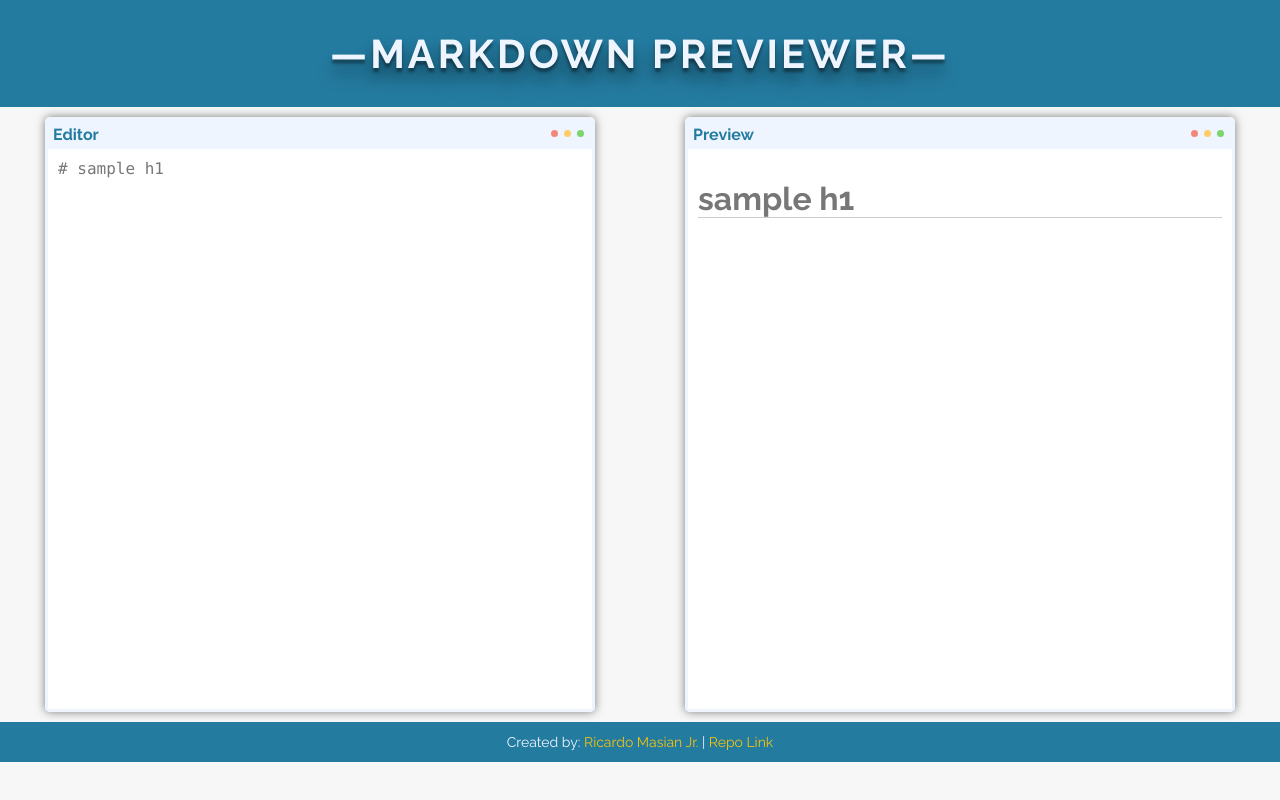
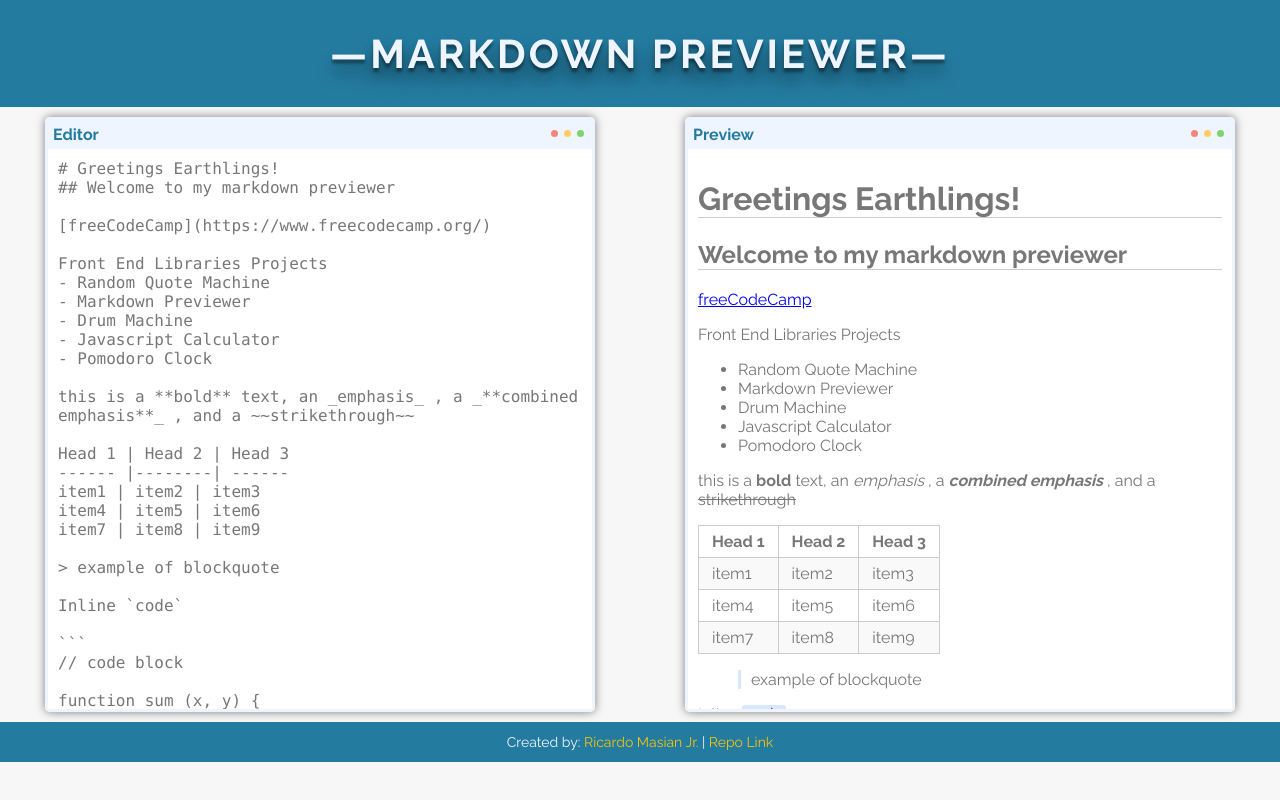
Before and after one commit to rmasianjr/markdown-previewer, a React (Create React App) app: page / in a window 1280 px wide. Built offline with nearby package versions, Linux system fonts and the light colour scheme.

Commit message:
Add initial state and validate props

```diff
--- a/src/App.js
+++ b/src/App.js
@@ -5,9 +5,44 @@ import Preview from './components/Preview';
 import Card from './components/Card/Card';
 import Footer from './components/Footer/Footer';
 
+const initialMd = `# Greetings Earthlings!
+## Welcome to my markdown previewer
+
+[freeCodeCamp](https://www.freecodecamp.org/)
+
+Front End Libraries Projects
+- Random Quote Machine
+- Markdown Previewer
+- Drum Machine
+- Javascript Calculator
+- Pomodoro Clock
+
+this is a **bold** text, an _emphasis_ , a _**combined emphasis**_ , and a ~~strikethrough~~
+
+Head 1 | Head 2 | Head 3
+------ |--------| ------
+item1 | item2 | item3
+item4 | item5 | item6
+item7 | item8 | item9
+
+> example of blockquote
+
+Inline \`code\`
+
+\`\`\`
+// code block
+
+function sum (x, y) {
+  return x + y;
+}
+\`\`\`
+
+![Random Animals](https://loremflickr.com/320/240)
+`;
+
 class App extends Component {
   state = {
-    markdownValue: '# sample h1'
+    markdownValue: initialMd
   };
 
   handleChange = e => {
--- a/src/components/Card/Card.js
+++ b/src/components/Card/Card.js
@@ -1,5 +1,6 @@
 import React from 'react';
 import './Card.css';
+import PropTypes from 'prop-types';
 
 const Card = ({ children, title }) => (
   <div className="Card">
@@ -15,4 +16,9 @@ const Card = ({ children, title }) => (
   </div>
 );
 
+Card.propTypes = {
+  children: PropTypes.node,
+  title: PropTypes.string.isRequired
+};
+
 export default Card;
--- a/src/components/Editor.js
+++ b/src/components/Editor.js
@@ -1,7 +1,13 @@
 import React from 'react';
+import PropTypes from 'prop-types';
 
 const Editor = ({ onChange, markdownValue }) => (
   <textarea id="editor" value={markdownValue} onChange={onChange} />
 );
 
+Editor.propTypes = {
+  onChange: PropTypes.func.isRequired,
+  markdownValue: PropTypes.string.isRequired
+};
+
 export default Editor;
--- a/src/components/Preview.js
+++ b/src/components/Preview.js
@@ -1,5 +1,6 @@
 import React from 'react';
 import marked from 'marked';
+import PropTypes from 'prop-types';
 
 const Preview = ({ markdownValue }) => (
   <div
@@ -8,4 +9,8 @@ const Preview = ({ markdownValue }) => (
   />
 );
 
+Preview.propTypes = {
+  markdownValue: PropTypes.string.isRequired
+};
+
 export default Preview;
```
